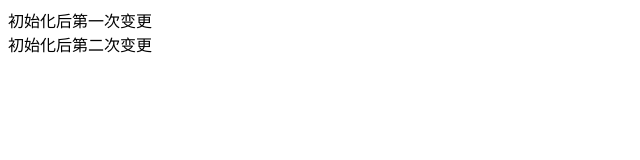
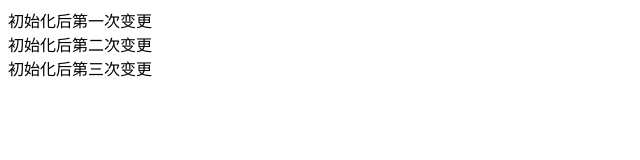
Before and after one commit to Popxie/commit-pro, a website: page index.html in a window 1280 px wide. Shown: the whole page, without its empty margins (0-640 px from the left). Drawn offline with Linux system fonts and the light colour scheme.

Commit message:
feat(07-16): 第三次更改
修改dom模拟第三次更改

```diff
--- a/index.html
+++ b/index.html
@@ -3,7 +3,7 @@
  * @Author: xiehuaqiang
  * @FilePath: \commit-pro\index.html
  * @Date: 2021-07-13 23:08:18
- * @LastEditTime: 2021-07-13 23:42:27
+ * @LastEditTime: 2021-07-13 23:59:47
 -->
 <!DOCTYPE html>
 <html lang="en">
@@ -16,5 +16,6 @@
 <body>
   <div>初始化后第一次变更</div>
   <div>初始化后第二次变更</div>
+  <div>初始化后第三次变更</div>
 </body>
 </html>
--- a/package.json
+++ b/package.json
@@ -1,6 +1,6 @@
 {
   "name": "commit-pro",
-  "version": "1.2.1",
+  "version": "1.3.0.",
   "description": "",
   "main": "index.js",
   "scripts": {
```
Also changed, not shown: CHANGELOG.md (added).
